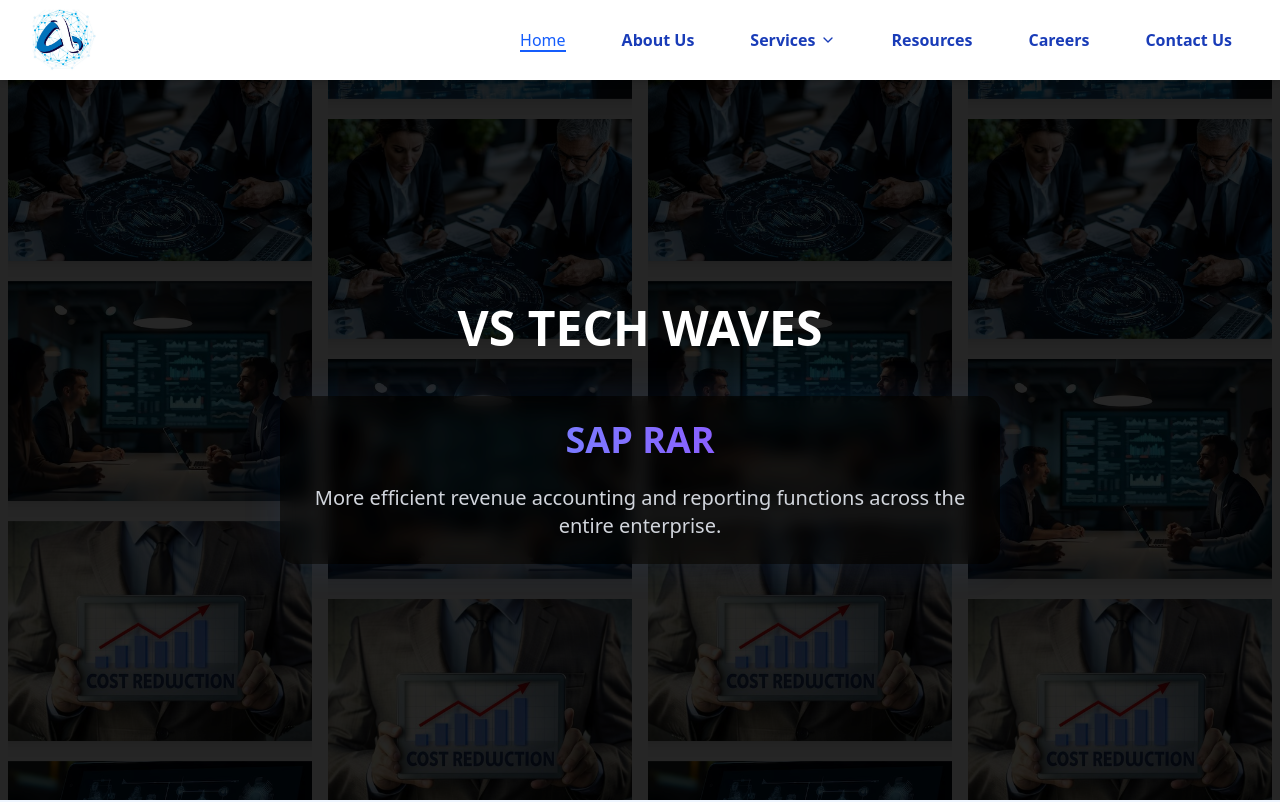
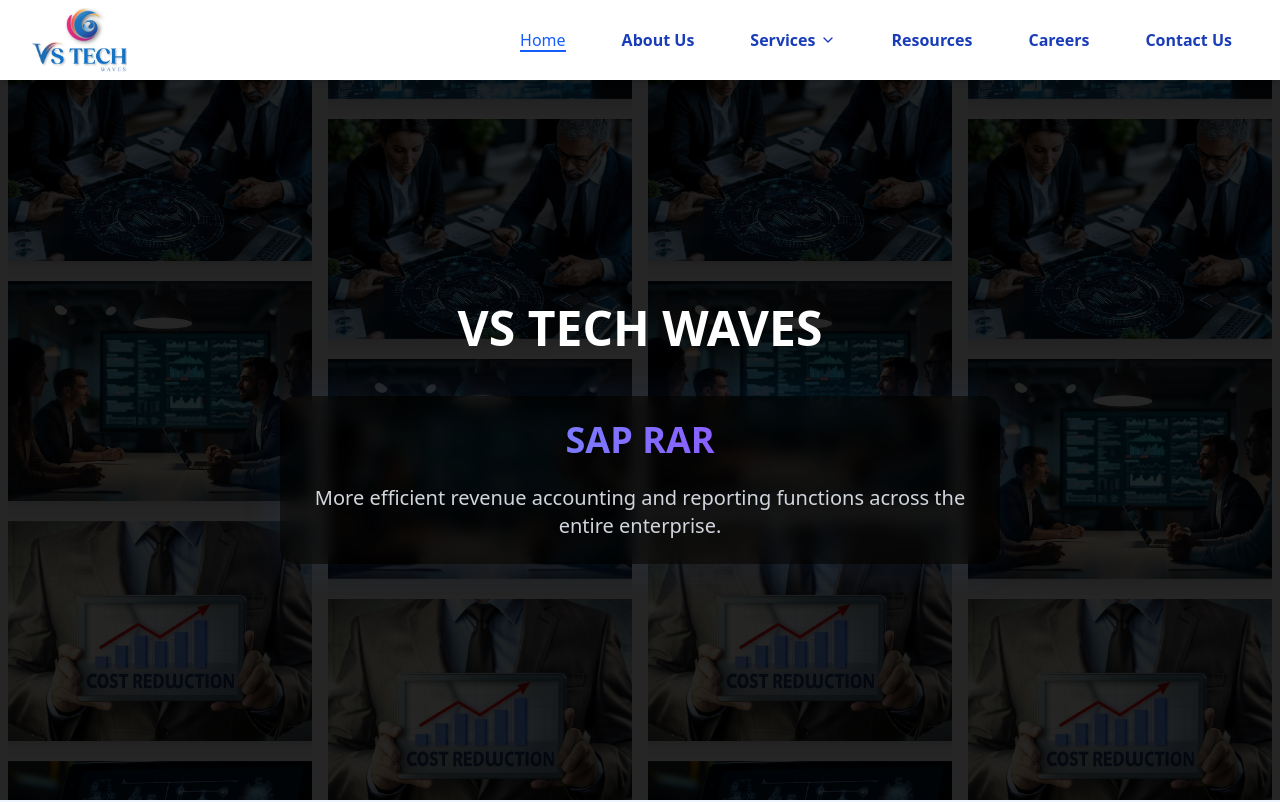
Before and after one commit to RakeshAnarajula/vsvs, a React (Vite) app: page / in a window 1280 px wide. Shown: the top 802 px of the page. Built offline with nearby package versions, Linux system fonts and the light colour scheme.

Commit message:
updated code

```diff
--- a/src/components/Loader.jsx
+++ b/src/components/Loader.jsx
@@ -31,7 +31,7 @@ const Loader = () => {
     <div className="fixed inset-0 flex flex-col items-center justify-center bg-white">
       <div className="mb-8">
         <img
-          src="/vsvs logo.jpg"
+          src="/Final-VS-Logo.jpg"
           alt="Company Logo"
           className="h-16 w-auto"
         />
--- a/src/components/Navbar.jsx
+++ b/src/components/Navbar.jsx
@@ -183,7 +183,7 @@ const Navbar = () => {
       <nav className={`bg-white fixed w-full top-0 left-0 right-0 z-50 text-blue-800 font-semibold ${scrolled ? "shadow-lg" : "shadow-md"}`}>
         <div className={`max-w-7xl mx-auto px-3 sm:px-4 lg:px-8 ${getNavPadding()} flex justify-between items-center`}>
           <div className="flex-shrink-0 cursor-pointer" onClick={handleLogoClick}>
-            <img src="/vsvs logo.jpg" alt="Logo" className={`${getLogoSize()} w-auto`} />
+            <img src="/Final-VS-Logo.jpg" alt="Logo" className={`${getLogoSize()} w-auto`} />
           </div>
           <div className="hidden lg:flex gap-4 xl:gap-6 items-center">
             <NavLink to="/">Home</NavLink>
@@ -226,7 +226,7 @@ const Navbar = () => {
               >
                 <div className="flex justify-between items-center p-4 border-b">
                   <div className="cursor-pointer" onClick={handleLogoClick}>
-                    <img src="/vsvs logo.jpg" alt="Logo" className={`${windowWidth <= 320 ? 'h-8' : 'h-10'} w-auto`} />
+                    <img src="/Final-VS-Logo.jpg" alt="Logo" className={`${windowWidth <= 320 ? 'h-8' : 'h-10'} w-auto`} />
                   </div>
                   <button onClick={closeMobileMenu} className="text-blue-800 p-1">
                     <X size={24} />
```
Also changed, not shown: public/Final-VS-Logo.jpg (added), public/Logo-vs.png (added).
